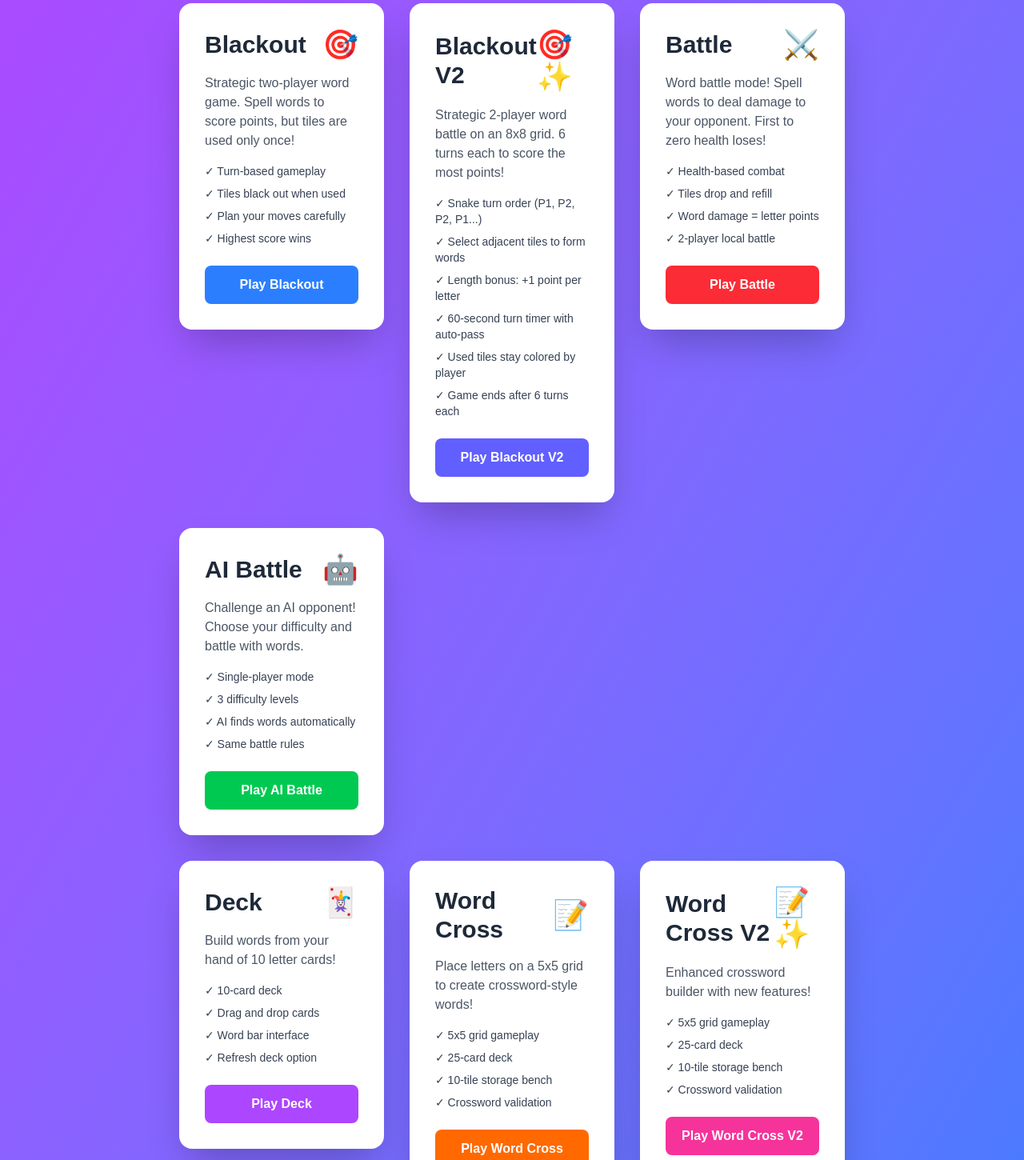
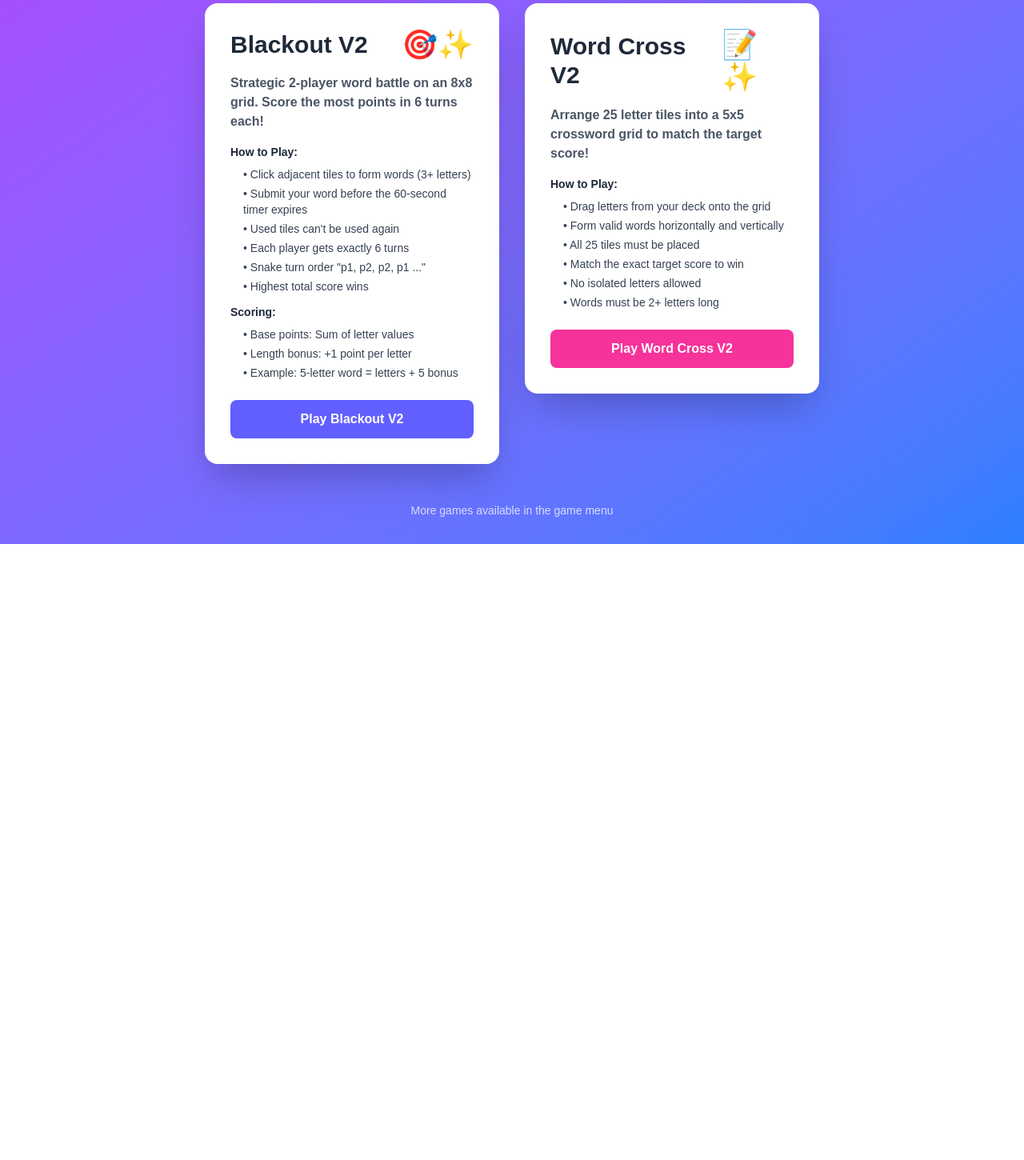
Before and after one commit to JasonSYuen/test-word-games, a Next.js app: page / in a window 1280 px wide. Shown: the part 180-1630 px from the top of the page at 80% size. After the commit the page ends 860 px from the top, so only its background shows below. Built offline with nearby package versions, Linux system fonts and the light colour scheme.

Commit message:
visual changes to homepage and wordcrossv2

```diff
--- a/app/components/GameNav.tsx
+++ b/app/components/GameNav.tsx
@@ -12,10 +12,12 @@ export default function GameNav({ currentGame }: GameNavProps) {
           const value = e.target.value;
           if (value === 'home') {
             window.location.href = '/';
+          } else if (value === 'blackoutv2') {
+            window.location.href = '/games/blackoutv2';
+          } else if (value === 'wordcrossv2') {
+            window.location.href = '/games/wordcrossv2';
           } else if (value === 'blackout') {
             window.location.href = '/games/blackout';
-          } else if (value === 'blackoutv2') {
-            window.location.href = '/games/blackoutv2';
           } else if (value === 'battle') {
             window.location.href = '/games/battle';
           } else if (value === 'singleplayerbattle') {
@@ -24,8 +26,6 @@ export default function GameNav({ currentGame }: GameNavProps) {
             window.location.href = '/games/deck';
           } else if (value === 'wordcross') {
             window.location.href = '/games/wordcross';
-          } else if (value === 'wordcrossv2') {
-            window.location.href = '/games/wordcrossv2';
           } else if (value === 'librarianstower') {
             window.location.href = '/games/librarianstower';
           }
@@ -34,13 +34,13 @@ export default function GameNav({ currentGame }: GameNavProps) {
         defaultValue={currentGame}
       >
         <option value="home">Home</option>
+        <option value="blackoutv2">Blackout V2</option>
+        <option value="wordcrossv2">Word Cross V2</option>
         <option value="blackout">Blackout Mode</option>
-        <option value="blackoutv2">Blackout V2</option>
         <option value="battle">Battle Mode</option>
         <option value="singleplayerbattle">AI Battle</option>
         <option value="deck">Deck Mode</option>
         <option value="wordcross">Word Cross</option>
-        <option value="wordcrossv2">Word Cross V2</option>
         <option value="librarianstower">Librarian's Tower</option>
       </select>
     </div>
--- a/app/games/wordcrossv2/page.tsx
+++ b/app/games/wordcrossv2/page.tsx
@@ -494,13 +494,14 @@ export default function WordCrossV2Page() {
 
         {/* 5x5 Grid */}
         <div className="mb-6 md:mb-12 flex flex-col md:flex-row justify-center gap-4 md:gap-8">
-          <div>
-            <p className="text-sm sm:text-base md:text-lg font-semibold mb-2 md:mb-3 text-center">Your Grid</p>
-            <div className="grid grid-cols-5 gap-2 max-w-xs sm:max-w-sm md:max-w-md mx-auto">
+          {/* Mobile Grid - Compact */}
+          <div className="md:hidden">
+            <p className="text-sm font-semibold mb-2 text-center">Your Grid</p>
+            <div className="grid grid-cols-5 gap-2 max-w-xs mx-auto">
               {grid.map((row, rowIndex) =>
                 row.map((letter, colIndex) => (
                   <div
-                    key={`${rowIndex}-${colIndex}`}
+                    key={`mobile-${rowIndex}-${colIndex}`}
                     data-grid-row={rowIndex}
                     data-grid-col={colIndex}
                     draggable={letter !== ''}
@@ -510,21 +511,15 @@ export default function WordCrossV2Page() {
                     onTouchStart={() => handleTouchStart('grid', undefined, rowIndex, colIndex)}
                     onTouchMove={handleTouchMove}
                     onTouchEnd={handleTouchEnd}
-                    onDoubleClick={() => {
-                      // Desktop: double-click to remove
-                      if (letter !== '') {
-                        removeFromGrid(rowIndex, colIndex);
-                      }
-                    }}
                     className={`aspect-square rounded border-2 flex flex-col items-center justify-center relative touch-none ${
                       letter === ''
                         ? 'bg-gray-100 border-gray-400 border-dashed'
-                        : 'bg-white border-blue-400 cursor-move hover:shadow-lg hover:scale-105 transition-all'
+                        : 'bg-white border-blue-400 cursor-move active:shadow-lg active:scale-105 transition-all'
                     }`}
                   >
-                    <span className="text-base sm:text-lg md:text-2xl font-bold text-gray-800">{letter}</span>
+                    <span className="text-lg font-bold text-gray-800">{letter}</span>
                     {letter && (
-                      <span className="text-[9px] sm:text-[10px] md:text-xs absolute bottom-1 right-1 text-gray-600">
+                      <span className="text-[9px] absolute bottom-1 right-1 text-gray-600">
                         {letterPoints[letter]}
                       </span>
                     )}
@@ -534,19 +529,79 @@ export default function WordCrossV2Page() {
             </div>
           </div>
 
-          {/* Solution Grid (only show if enabled) */}
+          {/* Desktop Grid - Larger */}
+          <div className="hidden md:block">
+            <p className="text-xl font-semibold mb-4 text-center">Your Grid</p>
+            <div className="grid grid-cols-5 gap-3">
+              {grid.map((row, rowIndex) =>
+                row.map((letter, colIndex) => (
+                  <div
+                    key={`desktop-${rowIndex}-${colIndex}`}
+                    data-grid-row={rowIndex}
+                    data-grid-col={colIndex}
+                    draggable={letter !== ''}
+                    onDragStart={() => handleDragStart('grid', undefined, rowIndex, colIndex)}
+                    onDragOver={handleDragOver}
+                    onDrop={() => handleDropOnGrid(rowIndex, colIndex)}
+                    onDoubleClick={() => {
+                      // Desktop: double-click to remove
+                      if (letter !== '') {
+                        removeFromGrid(rowIndex, colIndex);
+                      }
+                    }}
+                    className={`w-20 h-20 rounded-lg border-2 flex flex-col items-center justify-center relative ${
+                      letter === ''
+                        ? 'bg-gray-100 border-gray-400 border-dashed'
+                        : 'bg-white border-blue-400 cursor-move hover:shadow-lg hover:scale-105 transition-all'
+                    }`}
+                  >
+                    <span className="text-3xl font-bold text-gray-800">{letter}</span>
+                    {letter && (
+                      <span className="text-sm absolute bottom-1.5 right-1.5 text-gray-600">
+                        {letterPoints[letter]}
+                      </span>
+                    )}
+                  </div>
+                ))
+              )}
+            </div>
+          </div>
+
+          {/* Solution Grid (only show if enabled) - Mobile */}
           {showSolution && hiddenSolution && (
-            <div>
-              <p className="text-sm sm:text-base md:text-lg font-semibold mb-2 md:mb-3 text-center text-yellow-600">Solution</p>
-              <div className="grid grid-cols-5 gap-2 max-w-xs sm:max-w-sm md:max-w-md mx-auto">
+            <div className="md:hidden mt-6">
+              <p className="text-sm font-semibold mb-2 text-center text-yellow-600">Solution</p>
+              <div className="grid grid-cols-5 gap-2 max-w-xs mx-auto">
                 {hiddenSolution.map((row, rowIndex) =>
                   row.map((letter, colIndex) => (
                     <div
-                      key={`sol-${rowIndex}-${colIndex}`}
+                      key={`sol-mobile-${rowIndex}-${colIndex}`}
                       className="aspect-square rounded border-2 border-yellow-500 bg-yellow-50 flex flex-col items-center justify-center relative"
                     >
-                      <span className="text-base sm:text-lg md:text-2xl font-bold text-gray-800">{letter}</span>
-                      <span className="text-[9px] sm:text-[10px] md:text-xs absolute bottom-1 right-1 text-gray-600">
+                      <span className="text-lg font-bold text-gray-800">{letter}</span>
+                      <span className="text-[9px] absolute bottom-1 right-1 text-gray-600">
+                        {letterPoints[letter]}
+                      </span>
+                    </div>
+                  ))
+                )}
+              </div>
+            </div>
+          )}
+
+          {/* Solution Grid (only show if enabled) - Desktop */}
+          {showSolution && hiddenSolution && (
+            <div className="hidden md:block">
+              <p className="text-xl font-semibold mb-4 text-center text-yellow-600">Solution</p>
+              <div className="grid grid-cols-5 gap-3">
+                {hiddenSolution.map((row, rowIndex) =>
+                  row.map((letter, colIndex) => (
+                    <div
+                      key={`sol-desktop-${rowIndex}-${colIndex}`}
+                      className="w-20 h-20 rounded-lg border-2 border-yellow-500 bg-yellow-50 flex flex-col items-center justify-center relative"
+                    >
+                      <span className="text-3xl font-bold text-gray-800">{letter}</span>
+                      <span className="text-sm absolute bottom-1.5 right-1.5 text-gray-600">
                         {letterPoints[letter]}
                       </span>
                     </div>
--- a/app/page.tsx
+++ b/app/page.tsx
@@ -11,159 +11,62 @@ export default function HomePage() {
           Choose your game mode and start playing!
         </p>
 
-        <div className="grid md:grid-cols-3 gap-8 mb-8">
-          {/* Game 1 - Blackout */}
-          <Link href="/games/blackout">
-            <div className="bg-white rounded-2xl p-8 shadow-2xl hover:shadow-3xl transform hover:scale-105 transition-all cursor-pointer">
-              <div className="flex items-center justify-between mb-4">
-                <h2 className="text-3xl font-bold text-gray-800">Blackout</h2>
-                <div className="text-4xl">🎯</div>
-              </div>
-              <p className="text-gray-600 mb-4">
-                Strategic two-player word game. Spell words to score points, but tiles are used only once!
-              </p>
-              <ul className="space-y-2 text-sm text-gray-700 mb-6">
-                <li>✓ Turn-based gameplay</li>
-                <li>✓ Tiles black out when used</li>
-                <li>✓ Plan your moves carefully</li>
-                <li>✓ Highest score wins</li>
-              </ul>
-              <div className="bg-blue-500 text-white text-center py-3 rounded-lg font-semibold hover:bg-blue-600 transition-colors">
-                Play Blackout
-              </div>
-            </div>
-          </Link>
-
-          {/* Game 1.5 - Blackout V2 */}
+        <div className="grid md:grid-cols-2 gap-8 mb-8 max-w-3xl mx-auto">
+          {/* Blackout V2 */}
           <Link href="/games/blackoutv2">
             <div className="bg-white rounded-2xl p-8 shadow-2xl hover:shadow-3xl transform hover:scale-105 transition-all cursor-pointer">
               <div className="flex items-center justify-between mb-4">
                 <h2 className="text-3xl font-bold text-gray-800">Blackout V2</h2>
                 <div className="text-4xl">🎯✨</div>
               </div>
-              <p className="text-gray-600 mb-4">
-                Strategic 2-player word battle on an 8x8 grid. 6 turns each to score the most points!
+              <p className="text-gray-600 mb-4 font-semibold">
+                Strategic 2-player word battle on an 8x8 grid. Score the most points in 6 turns each!
               </p>
-              <ul className="space-y-2 text-sm text-gray-700 mb-6">
-                <li>✓ Snake turn order (P1, P2, P2, P1...)</li>
-                <li>✓ Select adjacent tiles to form words</li>
-                <li>✓ Length bonus: +1 point per letter</li>
-                <li>✓ 60-second turn timer with auto-pass</li>
-                <li>✓ Used tiles stay colored by player</li>
-                <li>✓ Game ends after 6 turns each</li>
-              </ul>
+              <div className="space-y-2 text-sm text-gray-700 mb-6">
+                <p className="font-semibold text-gray-800">How to Play:</p>
+                <ul className="space-y-1 ml-4">
+                  <li>• Click adjacent tiles to form words (3+ letters)</li>
+                  <li>• Submit your word before the 60-second timer expires</li>
+                  <li>• Used tiles can't be used again</li>
+                  <li>• Each player gets exactly 6 turns</li>
+                  <li>• Snake turn order "p1, p2, p2, p1 ..."</li>
+                  <li>• Highest total score wins</li>
+                </ul>
+                <p className="font-semibold text-gray-800 mt-3">Scoring:</p>
+                <ul className="space-y-1 ml-4">
+                  <li>• Base points: Sum of letter values</li>
+                  <li>• Length bonus: +1 point per letter</li>
+                  <li>• Example: 5-letter word = letters + 5 bonus</li>
+                </ul>
+              </div>
               <div className="bg-indigo-500 text-white text-center py-3 rounded-lg font-semibold hover:bg-indigo-600 transition-colors">
                 Play Blackout V2
               </div>
             </div>
           </Link>
 
-          {/* Game 2 - Battle */}
-          <Link href="/games/battle">
-            <div className="bg-white rounded-2xl p-8 shadow-2xl hover:shadow-3xl transform hover:scale-105 transition-all cursor-pointer">
-              <div className="flex items-center justify-between mb-4">
-                <h2 className="text-3xl font-bold text-gray-800">Battle</h2>
-                <div className="text-4xl">⚔️</div>
-              </div>
-              <p className="text-gray-600 mb-4">
-                Word battle mode! Spell words to deal damage to your opponent. First to zero health loses!
-              </p>
-              <ul className="space-y-2 text-sm text-gray-700 mb-6">
-                <li>✓ Health-based combat</li>
-                <li>✓ Tiles drop and refill</li>
-                <li>✓ Word damage = letter points</li>
-                <li>✓ 2-player local battle</li>
-              </ul>
-              <div className="bg-red-500 text-white text-center py-3 rounded-lg font-semibold hover:bg-red-600 transition-colors">
-                Play Battle
-              </div>
-            </div>
-          </Link>
-
-          {/* Game 3 - AI Battle */}
-          <Link href="/games/singleplayerbattle">
-            <div className="bg-white rounded-2xl p-8 shadow-2xl hover:shadow-3xl transform hover:scale-105 transition-all cursor-pointer">
-              <div className="flex items-center justify-between mb-4">
-                <h2 className="text-3xl font-bold text-gray-800">AI Battle</h2>
-                <div className="text-4xl">🤖</div>
-              </div>
-              <p className="text-gray-600 mb-4">
-                Challenge an AI opponent! Choose your difficulty and battle with words.
-              </p>
-              <ul className="space-y-2 text-sm text-gray-700 mb-6">
-                <li>✓ Single-player mode</li>
-                <li>✓ 3 difficulty levels</li>
-                <li>✓ AI finds words automatically</li>
-                <li>✓ Same battle rules</li>
-              </ul>
-              <div className="bg-green-500 text-white text-center py-3 rounded-lg font-semibold hover:bg-green-600 transition-colors">
-                Play AI Battle
-              </div>
-            </div>
-          </Link>
-        </div>
-
-        <div className="grid md:grid-cols-3 gap-8 mb-8">
-          {/* Game 4 - Deck */}
-          <Link href="/games/deck">
-            <div className="bg-white rounded-2xl p-8 shadow-2xl hover:shadow-3xl transform hover:scale-105 transition-all cursor-pointer">
-              <div className="flex items-center justify-between mb-4">
-                <h2 className="text-3xl font-bold text-gray-800">Deck</h2>
-                <div className="text-4xl">🃏</div>
-              </div>
-              <p className="text-gray-600 mb-4">
-                Build words from your hand of 10 letter cards!
-              </p>
-              <ul className="space-y-2 text-sm text-gray-700 mb-6">
-                <li>✓ 10-card deck</li>
-                <li>✓ Drag and drop cards</li>
-                <li>✓ Word bar interface</li>
-                <li>✓ Refresh deck option</li>
-              </ul>
-              <div className="bg-purple-500 text-white text-center py-3 rounded-lg font-semibold hover:bg-purple-600 transition-colors">
-                Play Deck
-              </div>
-            </div>
-          </Link>
-
-          {/* Game 5 - Word Cross */}
-          <Link href="/games/wordcross">
-            <div className="bg-white rounded-2xl p-8 shadow-2xl hover:shadow-3xl transform hover:scale-105 transition-all cursor-pointer">
-              <div className="flex items-center justify-between mb-4">
-                <h2 className="text-3xl font-bold text-gray-800">Word Cross</h2>
-                <div className="text-4xl">📝</div>
-              </div>
-              <p className="text-gray-600 mb-4">
-                Place letters on a 5x5 grid to create crossword-style words!
-              </p>
-              <ul className="space-y-2 text-sm text-gray-700 mb-6">
-                <li>✓ 5x5 grid gameplay</li>
-                <li>✓ 25-card deck</li>
-                <li>✓ 10-tile storage bench</li>
-                <li>✓ Crossword validation</li>
-              </ul>
-              <div className="bg-orange-500 text-white text-center py-3 rounded-lg font-semibold hover:bg-orange-600 transition-colors">
-                Play Word Cross
-              </div>
-            </div>
-          </Link>
-
-          {/* Game 6 - Word Cross V2 */}
+          {/* Word Cross V2 */}
           <Link href="/games/wordcrossv2">
             <div className="bg-white rounded-2xl p-8 shadow-2xl hover:shadow-3xl transform hover:scale-105 transition-all cursor-pointer">
               <div className="flex items-center justify-between mb-4">
                 <h2 className="text-3xl font-bold text-gray-800">Word Cross V2</h2>
                 <div className="text-4xl">📝✨</div>
               </div>
-              <p className="text-gray-600 mb-4">
-                Enhanced crossword builder with new features!
+              <p className="text-gray-600 mb-4 font-semibold">
+                Arrange 25 letter tiles into a 5x5 crossword grid to match the target score!
               </p>
-              <ul className="space-y-2 text-sm text-gray-700 mb-6">
-                <li>✓ 5x5 grid gameplay</li>
-                <li>✓ 25-card deck</li>
-                <li>✓ 10-tile storage bench</li>
-                <li>✓ Crossword validation</li>
-              </ul>
+              <div className="space-y-2 text-sm text-gray-700 mb-6">
+                <p className="font-semibold text-gray-800">How to Play:</p>
+                <ul className="space-y-1 ml-4">
+                  <li>• Drag letters from your deck onto the grid</li>
+                  <li>• Form valid words horizontally and vertically</li>
+                  <li>• All 25 tiles must be placed</li>
+                  <li>• Match the exact target score to win</li>
+                  <li>• No isolated letters allowed</li>
+                  <li>• Words must be 2+ letters long</li>
+                </ul>
+
+              </div>
               <div className="bg-pink-500 text-white text-center py-3 rounded-lg font-semibold hover:bg-pink-600 transition-colors">
                 Play Word Cross V2
               </div>
@@ -171,33 +74,9 @@ export default function HomePage() {
           </Link>
         </div>
 
-        <div className="grid md:grid-cols-3 gap-8 mb-8">
-          {/* Game 7 - Librarian's Tower */}
-          <Link href="/games/librarianstower">
-            <div className="bg-white rounded-2xl p-8 shadow-2xl hover:shadow-3xl transform hover:scale-105 transition-all cursor-pointer">
-              <div className="flex items-center justify-between mb-4">
-                <h2 className="text-3xl font-bold text-gray-800">Librarian's Tower</h2>
-                <div className="text-4xl">📚</div>
-              </div>
-              <p className="text-gray-600 mb-4">
-                Balance mind and muscle! Fill both bars within 3 words to win.
-              </p>
-              <ul className="space-y-2 text-sm text-gray-700 mb-6">
-                <li>✓ Mind & Muscle bars</li>
-                <li>✓ 3 word limit</li>
-                <li>✓ Strategic gameplay</li>
-                <li>✓ Drag and drop cards</li>
-              </ul>
-              <div className="bg-teal-500 text-white text-center py-3 rounded-lg font-semibold hover:bg-teal-600 transition-colors">
-                Play Librarian's Tower
-              </div>
-            </div>
-          </Link>
-        </div>
-
         <div className="mt-12 text-center text-white opacity-75">
           <p className="text-sm">
-
+            More games available in the game menu
           </p>
         </div>
       </div>
```
